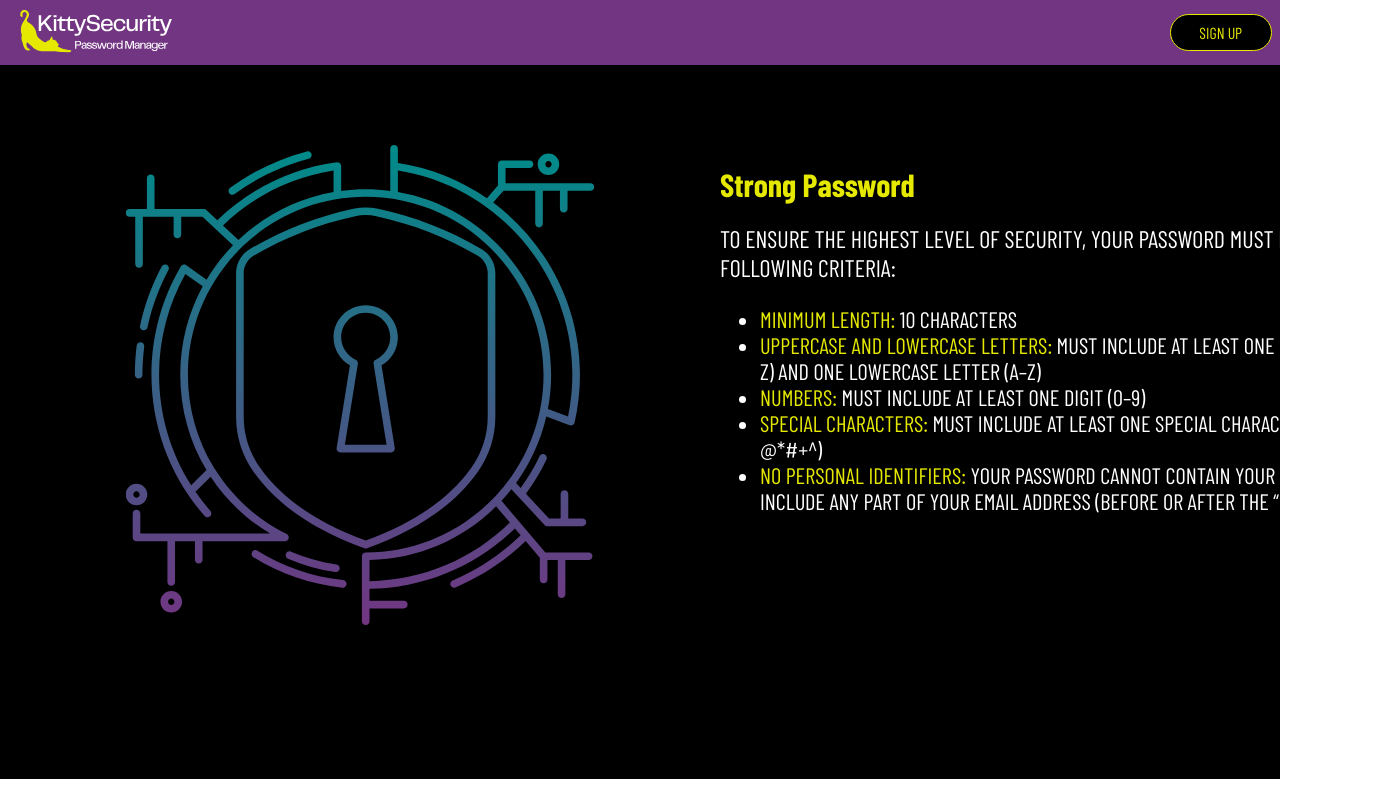
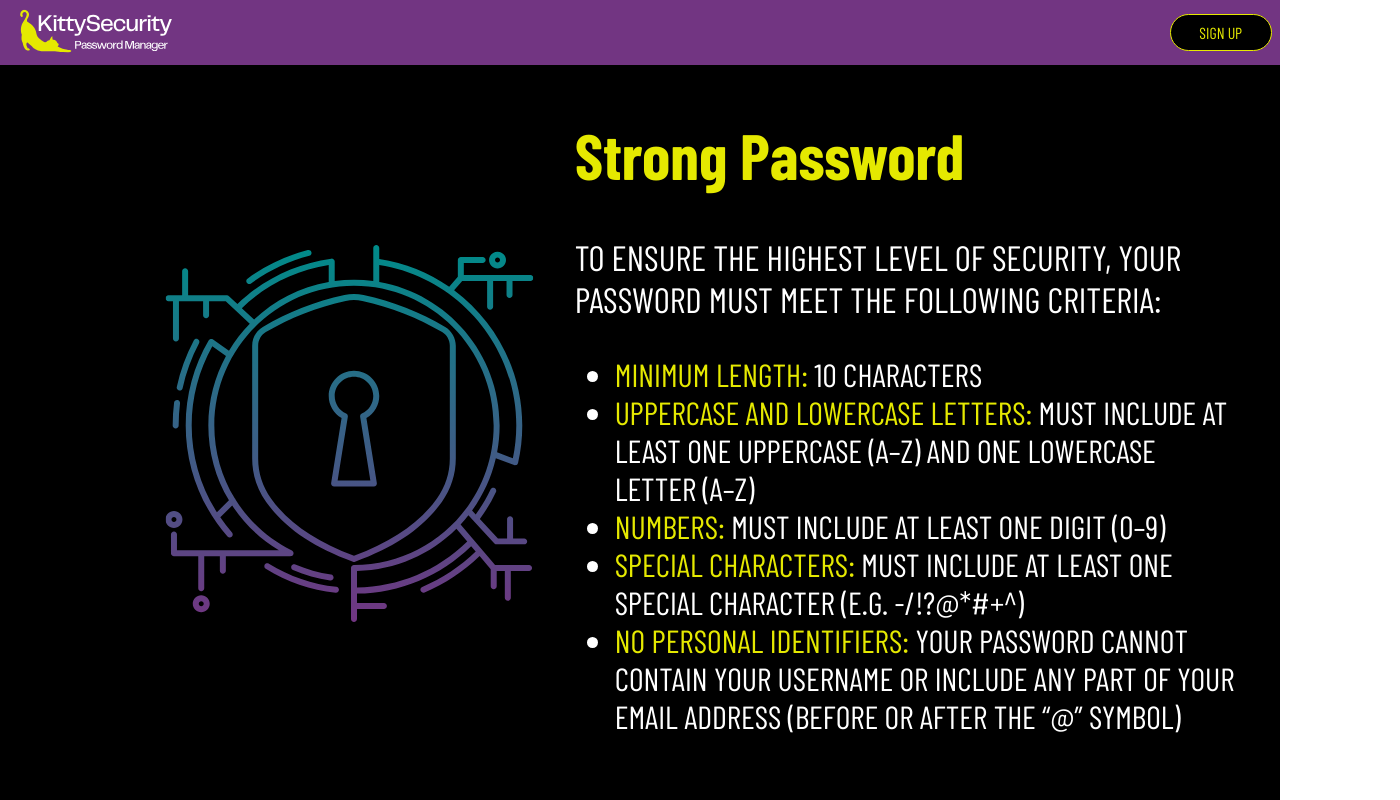
Before and after one commit to KittySecurity/kittysecurity-frontend, a React (Vite) app in the folder KittySecurity/: page /strong-password in a window 1280 px wide. Shown: the whole page, 1400 px wide, since content can reach past the window. Built offline with nearby package versions, Linux system fonts and the light colour scheme; a web font is replaced by a local one.

Commit message:
fix: fixed positons of elements

```diff
--- a/KittySecurity/src/App.css
+++ b/KittySecurity/src/App.css
@@ -1,5 +1,13 @@
 #root {
   width: 100%;
+  height: max-content;
   margin: 0 auto;
   text-align: center;
 }
+
+html, body #root{
+  margin: 0;
+  padding: 0;
+  height: 100vh;
+  overflow: hidden;
+}
--- a/KittySecurity/src/styles/Header.css
+++ b/KittySecurity/src/styles/Header.css
@@ -2,7 +2,7 @@
     background-color: var(--kitty-purple);
     color: var(--kitty-yellow);
     width: 100%;
-}
+    height: auto;
 
 .nav{
     display: flex;
--- a/KittySecurity/src/styles/Login.css
+++ b/KittySecurity/src/styles/Login.css
@@ -55,8 +55,6 @@ p{
     text-align: center;
     margin-top: 20px;
     color: var(--kitty-yellow);
-    text-transform: uppercase;
-    width: 400px;
     margin: 0 auto;
 }
 
--- a/KittySecurity/src/styles/Register.css
+++ b/KittySecurity/src/styles/Register.css
@@ -56,7 +56,6 @@ p{
     margin-top: 20px;
     color: var(--kitty-yellow);
     text-transform: uppercase;
-    width: 400px;
     margin: 0 auto;
 }
 
--- a/KittySecurity/src/styles/StrongPassword.css
+++ b/KittySecurity/src/styles/StrongPassword.css
@@ -1,45 +1,48 @@
+.strong-password-container {
+    height: 100%;
+}
+
 .strong-password-main {
+    margin: auto;
     color: white;
     width: 100%;
-    height: 89.3vh;
+    height: 100vh;
     background-color: var(--kitty-black);
     display: grid;
-    grid-template-columns: auto auto;
+    grid-template-columns: 42% 58%;
     grid-template-rows: auto auto;
     grid-auto-columns: 1fr;
     grid-auto-rows: 1fr;
     gap: 0px 0px;
     grid-auto-flow: row;
     grid-template-areas:
-        "lock-img  strong-password-text"
         "lock-img  strong-password-text";
-
+    align-items: center;
 }
 
 .strong-password-text {
     grid-area: strong-password-text;
-    margin-top: 5rem;
-    width: 40rem;
-    margin-right: 15rem;
+    margin: auto;
+    width: 90%;
+    text-align: left;
+    display: flex;
+    flex-direction: column;
+    justify-content: flex-start;
 }
 
 .strong-password-text-h1 {
-    font-size: 2rem;
-    margin-left: 5rem;
+    font-size: 4rem;
     text-align: left;
 
 }
 .strong-password-text p {
-    font-size: 1.5rem;
-    width: 40rem;
+    font-size: 2.2rem;
     text-align: left;
     color: white;
-    margin-left: 5rem;
 }
 
 .strong-password-text li{
-    font-size: 1.4rem;
-    width: 40rem;
+    font-size: 2rem;
     text-align: left;
     color: white;
 }
@@ -50,12 +53,13 @@
 
 .lock-img {
     grid-area: lock-img;
-    margin-left: 5rem;
-    width: 35rem;
+    margin: auto;
+    width: 100%;
+    display: flex;
+    justify-content: flex-end;
 }
 
 .lock-img img {
-    width: 30rem;
-    height: 30rem;
-    margin-top: 5rem;
+    width: 70%;
+    height: auto;
 }
```
